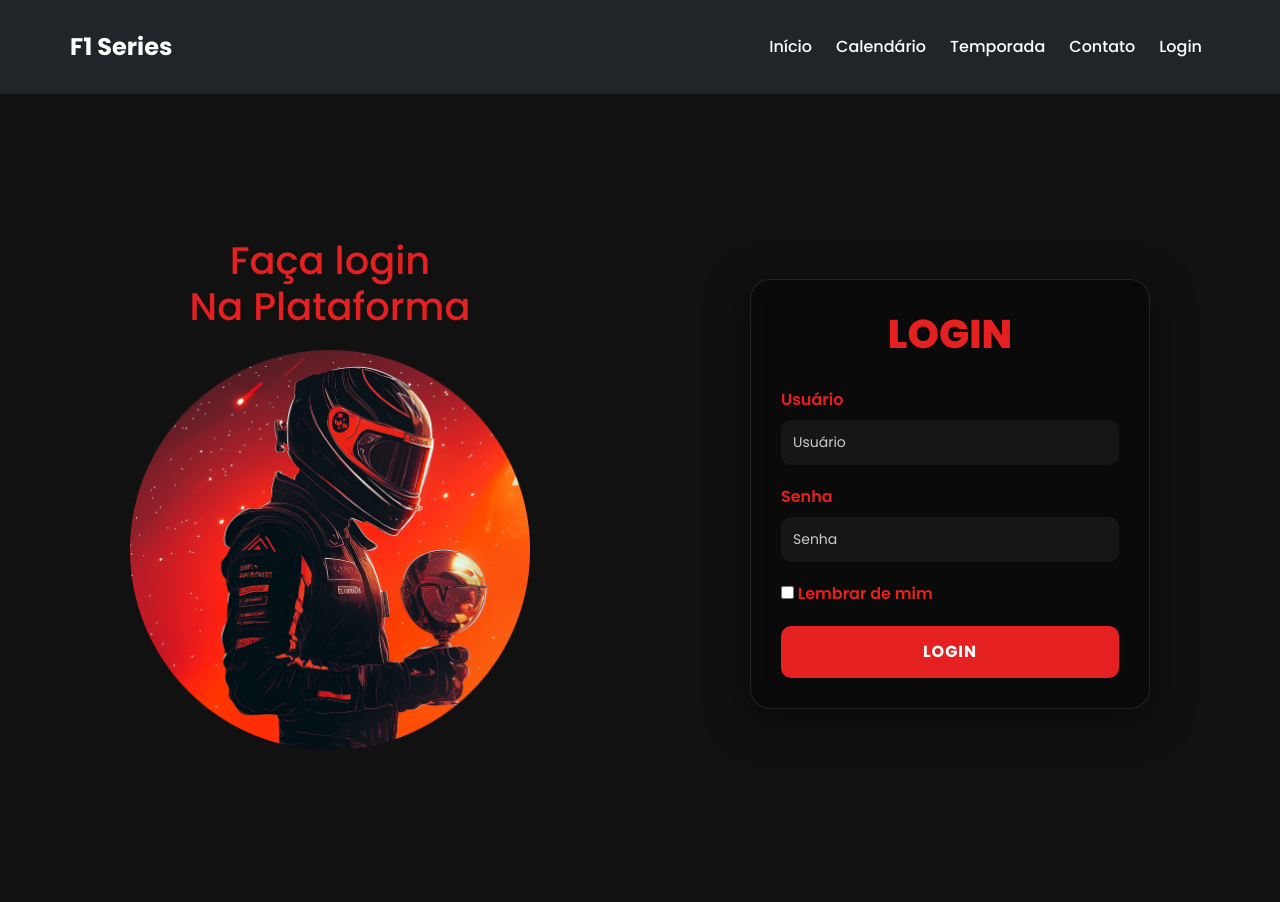
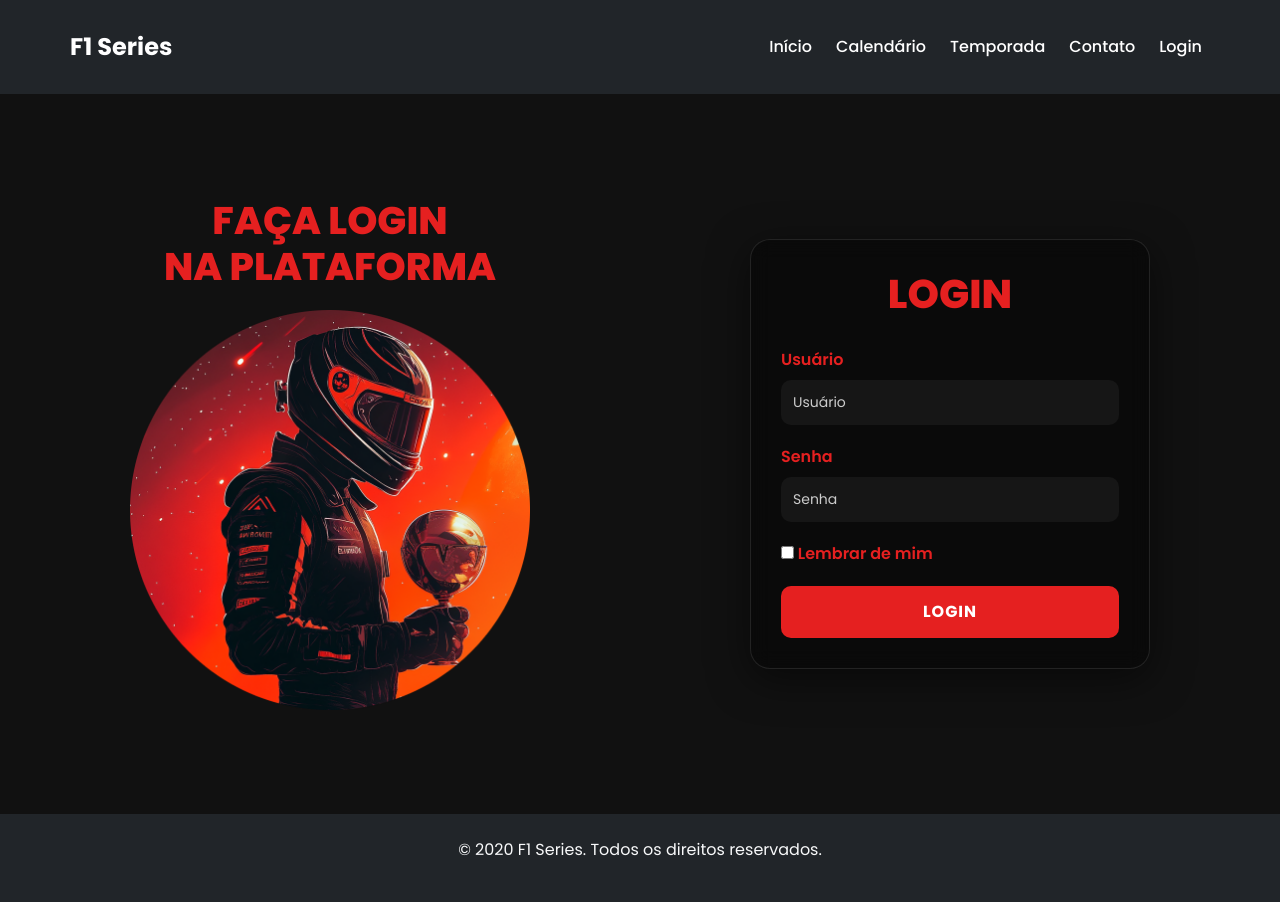
Before and after one commit to Ralfzinho/F1-SERIES, a PHP site: page /pages/conta.php in a window 1280 px wide. Before the commit the page ends 750 px from the top, so only its background shows below. Run offline with PHP 8.4, Linux system fonts and the light colour scheme.

Commit message:
Ajustando o CSS

```diff
--- a/assets/css/conta.css
+++ b/assets/css/conta.css
@@ -1,12 +1,5 @@
 body * {
   box-sizing: border-box;
-}
-
-body,
-html {
-  height: 100%;
-  overflow-x: hidden;
-  overflow-y: hidden;
 }
 
 body {
@@ -24,11 +17,11 @@ body {
 
 /* Container principal do login */
 .main-login {
-  width: 100vw;
-  height: 100vh;
+  min-height: calc(100vh - 80px);
+  /* 80px = altura aproximada do header */
   display: flex;
+  align-items: center;
   justify-content: center;
-  align-items: center;
   flex-direction: row;
   padding: 20px;
 }
@@ -49,6 +42,8 @@ body {
   font-size: 3vw;
   color: #E52020;
   margin-bottom: 20px;
+  text-transform: uppercase;
+  font-weight: 800;
 }
 
 .image-esquerda {
--- a/pages/conta.php
+++ b/pages/conta.php
@@ -70,5 +70,13 @@ session_start();
     </div>
   </div>
 </body>
+  <!-- Footer -->
+<footer class="bg-dark text-light text-center py-4 mt-12">
+  <p>&copy; 2020 F1 Series. Todos os direitos reservados.</p>
+</footer>
+
+<!-- Bootstrap JS (Optional for Carousel functionality) -->
+<script src="https://cdn.jsdelivr.net/npm/@popperjs/core@2.11.6/dist/umd/popper.min.js"></script>
+<script src="https://cdn.jsdelivr.net/npm/bootstrap@5.1.3/dist/js/bootstrap.min.js"></script>
 
 </html>
```
Also changed, not shown: assets/css/main.css (+4 -4 lines).
